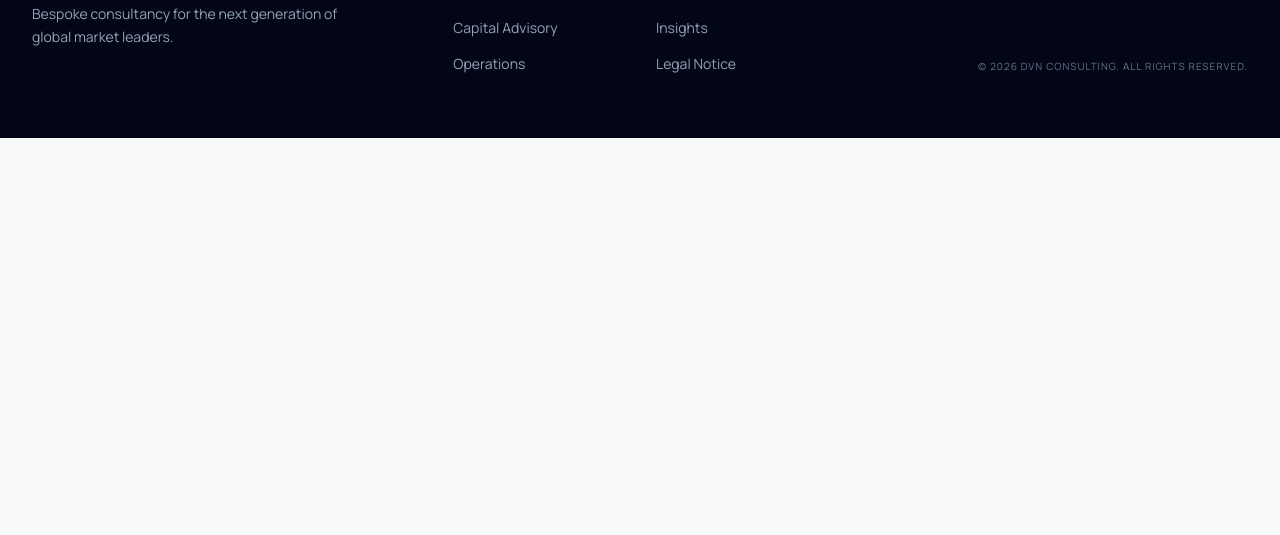
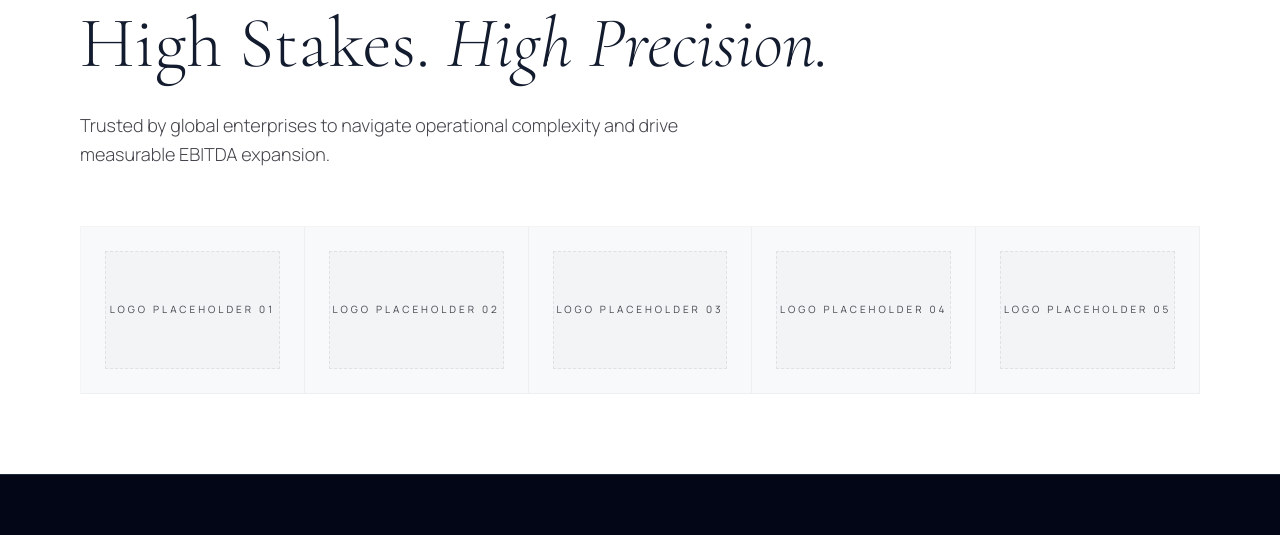
Before and after one commit to michaeldemi/dvn, a plain HTML site: page index.html in a window 1280 px wide. Shown: the part 3728-4263 px from the top of the page. Before the commit the page ends 3866 px from the top, so only its background shows below. Drawn offline with nearby package versions, Linux system fonts and the light colour scheme.

Commit message:
row move

```diff
--- a/index.html
+++ b/index.html
@@ -298,6 +298,50 @@
       </div>
     </section>
 
+    <section class="w-full bg-surface-container-lowest border-t border-outline-variant/20">
+      <div class="px-8 lg:px-20 py-20">
+        <div class="max-w-7xl mx-auto">
+          <div class="max-w-3xl mb-14">
+            <span class="uppercase tracking-[0.3em] text-on-tertiary-container font-label text-xs mb-6 block">Operational Track Record</span>
+            <h2 class="font-display text-5xl lg:text-7xl text-on-primary-fixed mb-8 leading-[1.1] font-light">
+              High Stakes. <span class="italic">High Precision.</span>
+            </h2>
+            <p class="font-ui text-lg leading-relaxed text-on-surface-variant font-light max-w-2xl">
+              Trusted by global enterprises to navigate operational complexity and drive measurable EBITDA expansion.
+            </p>
+          </div>
+
+          <div class="grid grid-cols-2 md:grid-cols-3 xl:grid-cols-5 gap-0 border-l border-t border-outline-variant/20">
+            <div class="aspect-[4/3] border-r border-b border-outline-variant/20 bg-surface flex items-center justify-center p-6">
+              <div class="w-full h-full border border-dashed border-outline-variant/40 bg-surface-container-low flex items-center justify-center">
+                <span class="font-label text-[10px] uppercase tracking-[0.3em] text-on-surface-variant">Logo Placeholder 01</span>
+              </div>
+            </div>
+            <div class="aspect-[4/3] border-r border-b border-outline-variant/20 bg-surface flex items-center justify-center p-6">
+              <div class="w-full h-full border border-dashed border-outline-variant/40 bg-surface-container-low flex items-center justify-center">
+                <span class="font-label text-[10px] uppercase tracking-[0.3em] text-on-surface-variant">Logo Placeholder 02</span>
+              </div>
+            </div>
+            <div class="aspect-[4/3] border-r border-b border-outline-variant/20 bg-surface flex items-center justify-center p-6">
+              <div class="w-full h-full border border-dashed border-outline-variant/40 bg-surface-container-low flex items-center justify-center">
+                <span class="font-label text-[10px] uppercase tracking-[0.3em] text-on-surface-variant">Logo Placeholder 03</span>
+              </div>
+            </div>
+            <div class="aspect-[4/3] border-r border-b border-outline-variant/20 bg-surface flex items-center justify-center p-6">
+              <div class="w-full h-full border border-dashed border-outline-variant/40 bg-surface-container-low flex items-center justify-center">
+                <span class="font-label text-[10px] uppercase tracking-[0.3em] text-on-surface-variant">Logo Placeholder 04</span>
+              </div>
+            </div>
+            <div class="aspect-[4/3] border-r border-b border-outline-variant/20 bg-surface flex items-center justify-center p-6 col-span-2 md:col-span-1">
+              <div class="w-full h-full border border-dashed border-outline-variant/40 bg-surface-container-low flex items-center justify-center">
+                <span class="font-label text-[10px] uppercase tracking-[0.3em] text-on-surface-variant">Logo Placeholder 05</span>
+              </div>
+            </div>
+          </div>
+        </div>
+      </div>
+    </section>
+
   </main>
 
   <footer class="bg-slate-950 dark:bg-black w-full border-t border-slate-800 dark:border-slate-900">
```
